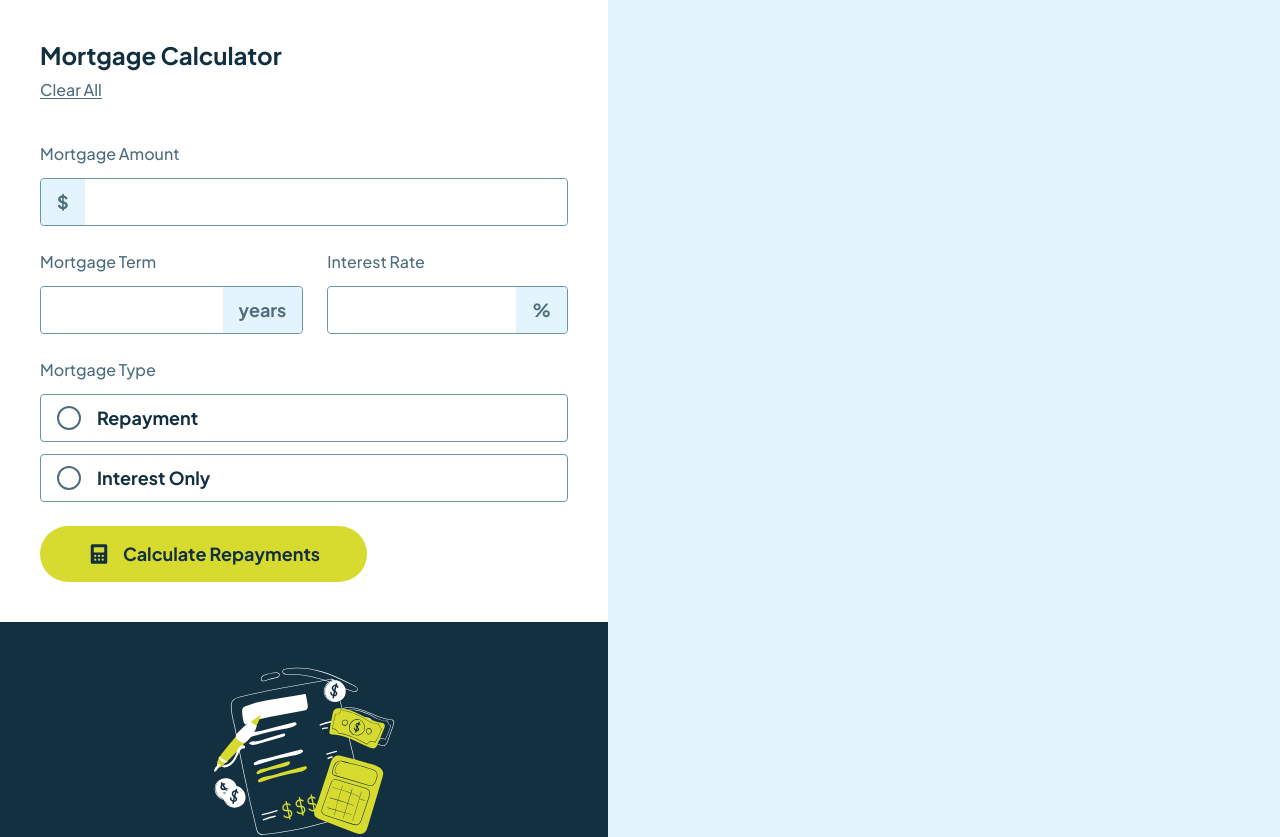
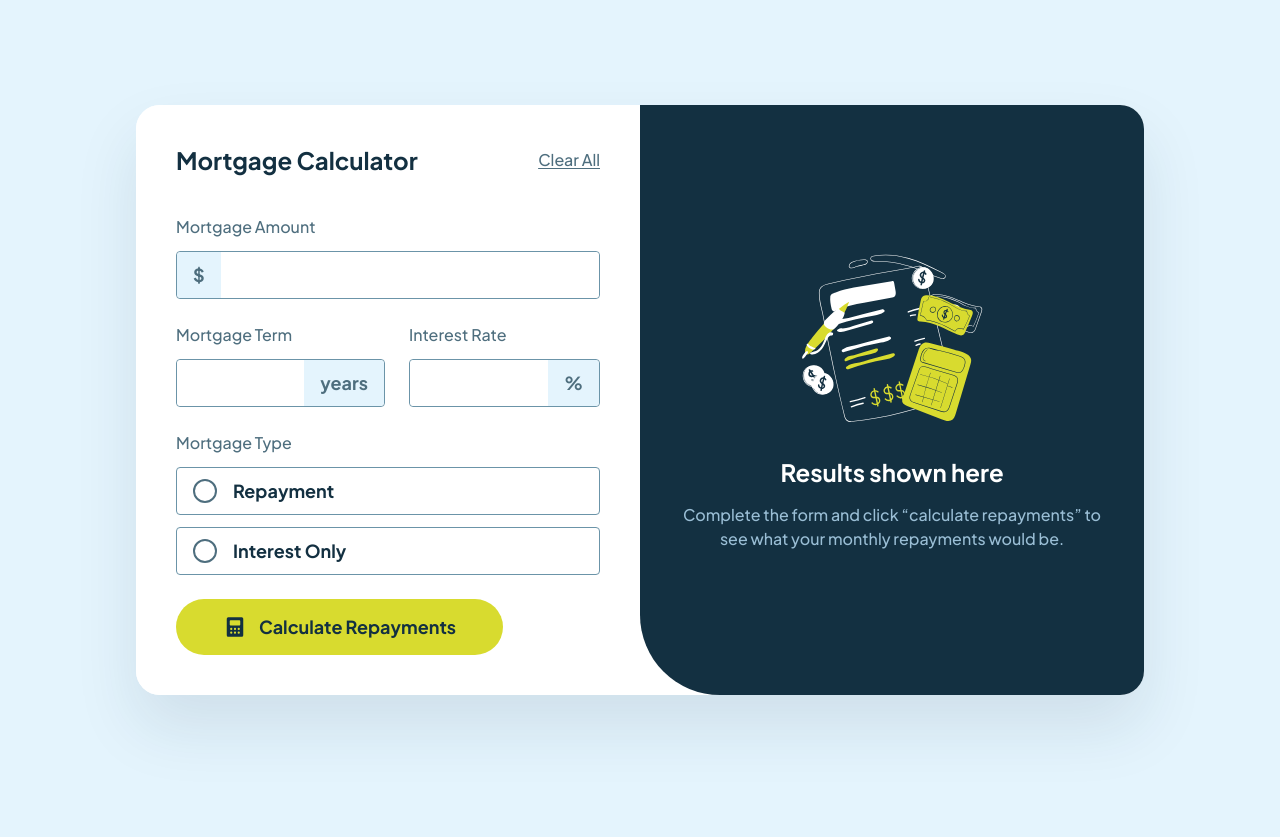
Before and after one commit to AdamHaniff/Mortgage-Repayment-Calculator, a React (Create React App) app: page / in a window 1280 px wide. Shown: the top 837 px of the page. After the commit the page ends 800 px from the top, so only its background shows below. Built offline with nearby package versions, Linux system fonts and the light colour scheme.

Commit message:
Styled 1008px layout

```diff
--- a/src/css/main.css
+++ b/src/css/main.css
@@ -24,15 +24,15 @@ body {
 .app {
   display: flex;
   flex-direction: column;
-  max-width: 60.8rem;
+  max-width: 68.8rem;
 }
 
 .inputs {
   display: flex;
   flex-direction: column;
-  gap: clamp(2.4rem, 2.4rem + 1.6 * (100vw - 37.5rem) / 23.3, 4rem);
+  gap: clamp(2.4rem, 2.4rem + 1.6 * (100vw - 37.5rem) / 31.3, 4rem);
   background: #fff;
-  padding: clamp(3.2rem, 3.2rem + 0.8 * (100vw - 37.5rem) / 23.3, 4rem) clamp(2.4rem, 2.4rem + 1.6 * (100vw - 37.5rem) / 23.3, 4rem);
+  padding: clamp(3.2rem, 3.2rem + 0.8 * (100vw - 37.5rem) / 31.3, 4rem) clamp(2.4rem, 2.4rem + 1.6 * (100vw - 37.5rem) / 31.3, 4rem);
 }
 .inputs__header-clear {
   display: flex;
@@ -224,7 +224,7 @@ body {
 
 .results {
   background: #133041;
-  padding: clamp(3.2rem, 3.2rem + 0.8 * (100vw - 37.5rem) / 23.3, 4rem) clamp(2.4rem, 2.4rem + 1.6 * (100vw - 37.5rem) / 23.3, 4rem);
+  padding: clamp(3.2rem, 3.2rem + 0.8 * (100vw - 37.5rem) / 31.3, 4rem) clamp(2.4rem, 2.4rem + 1.6 * (100vw - 37.5rem) / 31.3, 4rem);
 }
 
 .unavailable {
@@ -255,7 +255,7 @@ body {
 .available {
   display: flex;
   flex-direction: column;
-  gap: clamp(2.4rem, 2.4rem + 1.6 * (100vw - 37.5rem) / 23.3, 4rem);
+  gap: clamp(2.4rem, 2.4rem + 1.6 * (100vw - 37.5rem) / 31.3, 4rem);
 }
 .available__header-text {
   display: flex;
@@ -278,8 +278,8 @@ body {
 .card {
   display: flex;
   flex-direction: column;
-  gap: clamp(1.6rem, 1.6rem + 1.6 * (100vw - 37.5rem) / 23.3, 3.2rem);
-  padding: clamp(2.4rem, 2.4rem + 0.8 * (100vw - 37.5rem) / 23.3, 3.2rem) clamp(1.6rem, 1.6rem + 1.6 * (100vw - 37.5rem) / 23.3, 3.2rem);
+  gap: clamp(1.6rem, 1.6rem + 1.6 * (100vw - 37.5rem) / 31.3, 3.2rem);
+  padding: clamp(2.4rem, 2.4rem + 0.8 * (100vw - 37.5rem) / 31.3, 3.2rem) clamp(1.6rem, 1.6rem + 1.6 * (100vw - 37.5rem) / 31.3, 3.2rem);
   border-radius: 0.8rem;
   border-top: 0.4rem solid #d8db2f;
   background: rgba(0, 0, 0, 0.25);
@@ -297,7 +297,7 @@ body {
 }
 .card__monthly-value {
   color: #d8db2f;
-  font-size: clamp(4rem, 4rem + 1.6 * (100vw - 37.5rem) / 23.3, 5.6rem);
+  font-size: clamp(4rem, 4rem + 1.6 * (100vw - 37.5rem) / 31.3, 5.6rem);
   font-weight: 700;
 }
 .card__term-value {
@@ -316,12 +316,47 @@ body {
     font-size: clamp(3.5rem, 3.5rem + 0.5 * (100vw - 32rem) / 5.5, 4rem);
   }
 }
-@media only screen and (min-width: 38em) {
+@media only screen and (min-width: 43em) {
+  #root {
+    display: flex;
+    justify-content: center;
+    align-items: center;
+    min-height: 100%;
+  }
+  .app {
+    border-radius: 2.4rem;
+    overflow: hidden;
+    box-shadow: 0 3.2rem 6.4rem 0 rgba(19, 48, 65, 0.1);
+  }
+  .inputs__header-clear {
+    flex-direction: row;
+    align-items: center;
+    justify-content: space-between;
+    gap: initial;
+  }
   .inputs__term-rate {
     flex-direction: row;
   }
   .card__monthly-value {
     line-height: 7rem;
+  }
+}
+@media only screen and (min-width: 63em) {
+  .app {
+    flex-direction: row;
+    max-width: 100.8rem;
+    background: #fff;
+  }
+  .inputs {
+    flex: 1;
+  }
+  .results {
+    flex: 1;
+    border-radius: 0 0 0 8rem;
+    display: flex;
+  }
+  .unavailable {
+    align-self: center;
   }
 }
 .suffix {
--- a/src/sass/main.scss
+++ b/src/sass/main.scss
@@ -83,19 +83,19 @@ $responsive-16px-18px: clamp(
 
 $responsive-16px-32px: clamp(
   1.6rem,
-  calc(1.6rem + (3.2 - 1.6) * ((100vw - 37.5rem) / (60.8 - 37.5))),
+  calc(1.6rem + (3.2 - 1.6) * ((100vw - 37.5rem) / (68.8 - 37.5))),
   3.2rem
 );
 
 $responsive-24px-32px: clamp(
   2.4rem,
-  calc(2.4rem + (3.2 - 2.4) * ((100vw - 37.5rem) / (60.8 - 37.5))),
+  calc(2.4rem + (3.2 - 2.4) * ((100vw - 37.5rem) / (68.8 - 37.5))),
   3.2rem
 );
 
 $responsive-24px-40px: clamp(
   2.4rem,
-  calc(2.4rem + (4 - 2.4) * ((100vw - 37.5rem) / (60.8 - 37.5))),
+  calc(2.4rem + (4 - 2.4) * ((100vw - 37.5rem) / (68.8 - 37.5))),
   4rem
 );
 
@@ -107,7 +107,7 @@ $responsive-30px-40px: clamp(
 
 $responsive-32px-40px: clamp(
   3.2rem,
-  calc(3.2rem + (4 - 3.2) * ((100vw - 37.5rem) / (60.8 - 37.5))),
+  calc(3.2rem + (4 - 3.2) * ((100vw - 37.5rem) / (68.8 - 37.5))),
   4rem
 );
 
@@ -119,7 +119,7 @@ $responsive-35px-40px: clamp(
 
 $responsive-40px-56px: clamp(
   4rem,
-  calc(4rem + (5.6 - 4) * ((100vw - 37.5rem) / (60.8 - 37.5))),
+  calc(4rem + (5.6 - 4) * ((100vw - 37.5rem) / (68.8 - 37.5))),
   5.6rem
 );
 
@@ -131,7 +131,7 @@ $responsive-40px-56px: clamp(
 .app {
   display: flex;
   flex-direction: column;
-  max-width: 60.8rem;
+  max-width: 68.8rem;
 }
 
 // ************ INPUTS ************
@@ -445,10 +445,32 @@ $responsive-40px-56px: clamp(
   }
 }
 
-// ********* 608px LAYOUT *********
-@media only screen and (min-width: 38em) {
+// ********* 688px LAYOUT *********
+@media only screen and (min-width: 43em) {
+  // ************ ROOT ************
+  #root {
+    display: flex;
+    justify-content: center;
+    align-items: center;
+    min-height: 100%;
+  }
+
+  // ************* APP *************
+  .app {
+    border-radius: 2.4rem;
+    overflow: hidden;
+    box-shadow: 0 3.2rem 6.4rem 0 rgba(19, 48, 65, 0.1);
+  }
+
   // *********** INPUTS ***********
   .inputs {
+    &__header-clear {
+      flex-direction: row;
+      align-items: center;
+      justify-content: space-between;
+      gap: initial;
+    }
+
     &__term-rate {
       flex-direction: row;
     }
@@ -459,6 +481,33 @@ $responsive-40px-56px: clamp(
     &__monthly-value {
       line-height: 7rem;
     }
+  }
+}
+
+// ********* 1008px LAYOUT *********
+@media only screen and (min-width: 63em) {
+  // ************* APP *************
+  .app {
+    flex-direction: row;
+    max-width: 100.8rem;
+    background: $color-white;
+  }
+
+  // *********** INPUTS ***********
+  .inputs {
+    flex: 1;
+  }
+
+  // *********** RESULTS ***********
+  .results {
+    flex: 1;
+    border-radius: 0 0 0 8rem;
+    display: flex;
+  }
+
+  // ********* UNAVAILABLE *********
+  .unavailable {
+    align-self: center;
   }
 }
 
```
Also changed, not shown: 1 other file (tests, documents, lock files or other folders).
